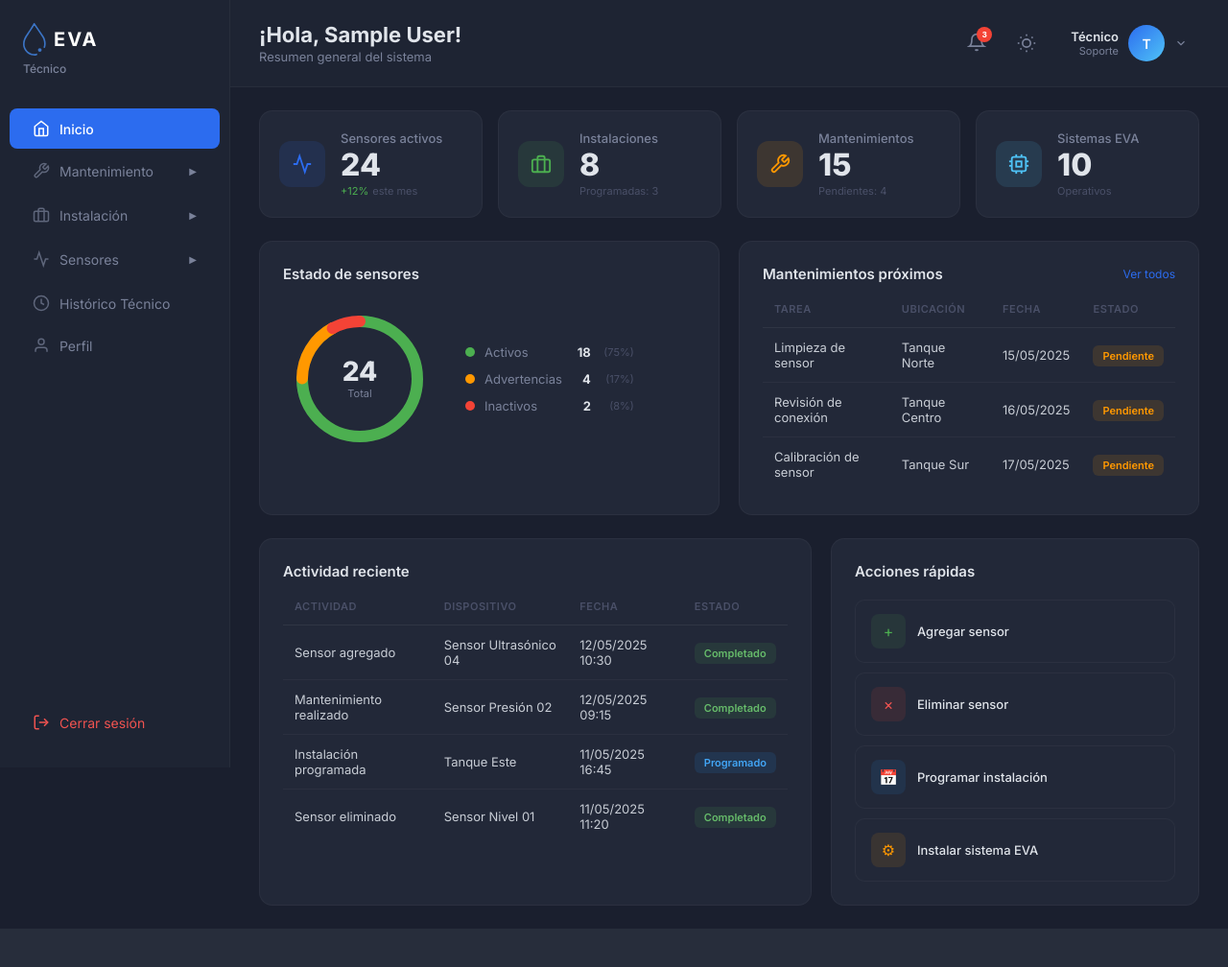
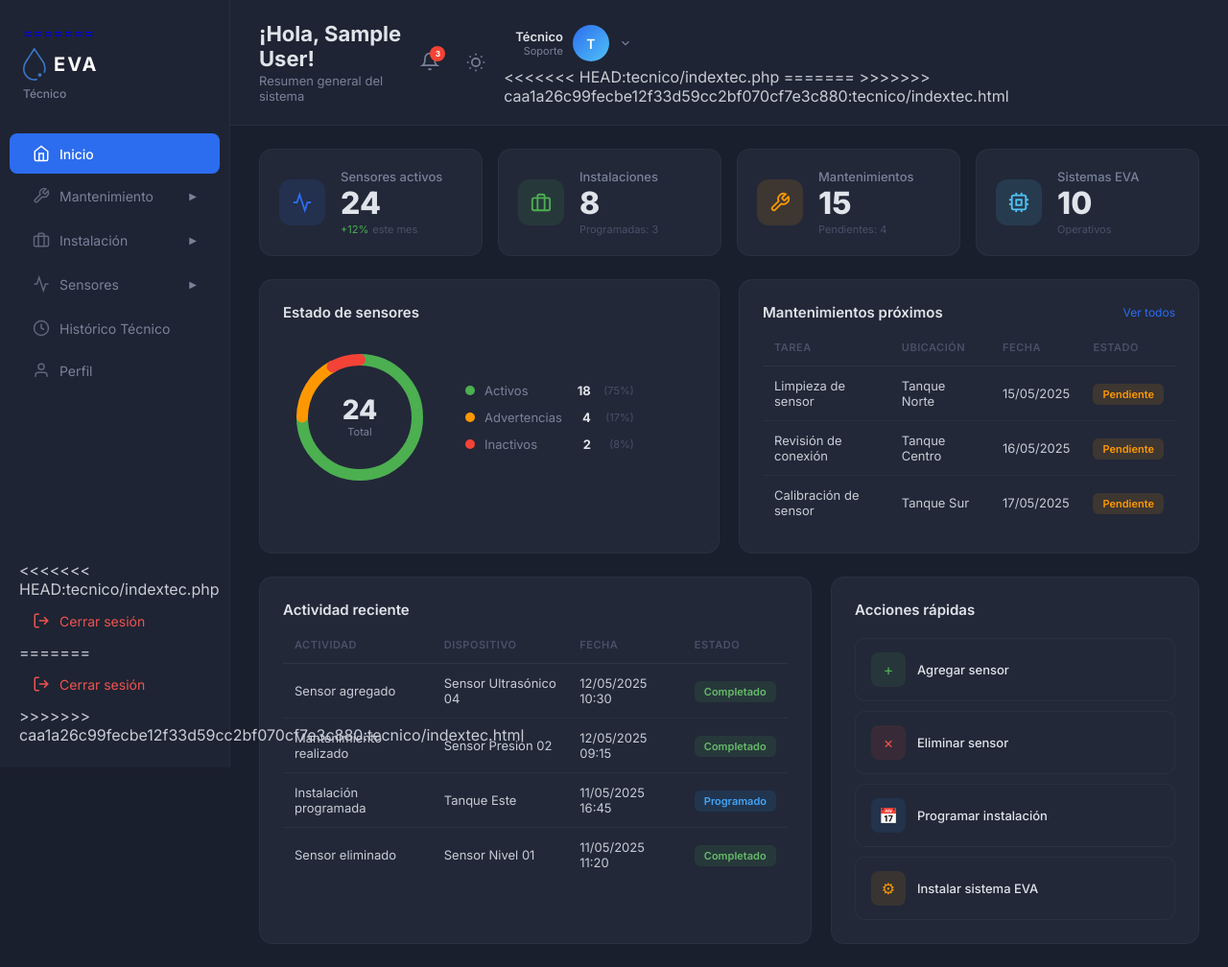
Before and after one commit to Lily-ro/Proyecto-Anual-Web, a PHP site: page /tecnico/indextec.php in a window 1280 px wide. Shown: the whole page at 96% size. Before the commit the page ends 968 px from the top, so only its background shows below. Run offline with PHP 8.4, Linux system fonts and the light colour scheme; the visitor is signed in with stand-in values (Sample User, id 1).

Commit message:
fatal diva

```diff
--- a/tecnico/indextec.php
+++ b/tecnico/indextec.php
@@ -16,8 +16,10 @@ if(!isset($_SESSION['rol']) || $_SESSION['rol'] !== 'TECNICO'){
 <body>
 <!-- BARRA LATERAL -->
 <aside class="sidebar">
- <a href="../cliente/indexcli.php" class="sidebar-logo">
-  <svg class="logo-svg" width="37" height="53" viewBox="0 0 37 53" fill="none" xmlns="http://www.w3.org/2000/svg">
+<a href="../cliente/indexcli.php" class="sidebar-logo">
+=======
+ <a href="../cliente/indexcli.html" class="sidebar-logo">
+<svg class="logo-svg" width="37" height="53" viewBox="0 0 37 53" fill="none" xmlns="http://www.w3.org/2000/svg">
    <circle cx="26.9785" cy="43.3208" r="3" fill="#3C75C6"/>
    <path d="M22.2598 51.4631C22.5628 51.3284 22.7998 51.0789 22.9188 50.7695C23.0378 50.4601 23.029 50.1161 22.8944 49.8131C22.7598 49.5102 22.5103 49.2731 22.2009 49.1541C21.8914 49.0351 21.5474 49.0439 21.2445 49.1785C19.8615 49.7947 18.1704 49.91 16.5293 49.6893C10.6749 48.8403 5.25149 44.4313 3.33478 38.7933C1.31772 33.0838 3.17894 26.6965 6.53436 21.4902C7.44919 20.0474 8.37331 18.6266 9.31541 17.209C9.93643 16.2742 10.5628 15.3443 11.1927 14.4131C11.8239 13.4796 12.4563 12.5481 13.0865 11.608C15.1972 8.47603 17.2131 5.24513 19.068 1.93363L16.9447 2.02347C21.7025 9.02347 26.4603 16.0235 31.2181 23.0235L31.1919 22.9833C32.9909 26.0258 33.9913 29.8118 33.9443 33.4127C33.9171 35.1216 33.6357 36.8141 33.0732 38.4048C32.9628 38.7174 32.9812 39.061 33.1242 39.3601C33.2673 39.6592 33.5233 39.8892 33.8359 39.9995C34.1485 40.1099 34.4921 40.0915 34.7912 39.9485C35.0903 39.8054 35.3203 39.5494 35.4306 39.2368C36.0899 37.3732 36.4132 35.4047 36.444 33.4537C36.4729 29.3045 35.4424 25.2908 33.3119 21.6583L33.2857 21.6181C28.5279 14.6181 23.7701 7.61813 19.0123 0.618135C18.4281 -0.241428 17.3986 -0.197868 16.889 0.707974C15.062 3.96876 13.1013 7.11201 11.0098 10.216C10.3852 11.1479 9.75453 12.0769 9.12179 13.0126C8.49053 13.9458 7.85971 14.8823 7.23314 15.8255C6.28253 17.2559 5.34771 18.6931 4.4231 20.1514C0.849809 25.6877 -1.38458 32.9081 0.971117 39.6076C3.26484 46.2002 9.2809 51.1272 16.1989 52.1674C18.1639 52.426 20.2912 52.3304 22.2598 51.4631Z" fill="#3C75C6"/>
   </svg>
@@ -73,10 +75,17 @@ if(!isset($_SESSION['rol']) || $_SESSION['rol'] !== 'TECNICO'){
   </ul>
  </nav>
  <div class="sidebar-footer">
+<<<<<<< HEAD:tecnico/indextec.php
    <a href="../config/logout.php">
     <svg viewBox="0 0 24 24" fill="none" stroke="currentColor" stroke-width="2"><path d="M9 21H5a2 2 0 01-2-2V5a2 2 0 012-2h4"/><polyline points="16 17 21 12 16 7"/><line x1="21" y1="12" x2="9" y2="12"/></svg>
     <span>Cerrar sesión</span>
    </a>
+=======
+  <a href="../cliente/indexcli.html">
+   <svg viewBox="0 0 24 24" fill="none" stroke="currentColor" stroke-width="2"><path d="M9 21H5a2 2 0 01-2-2V5a2 2 0 012-2h4"/><polyline points="16 17 21 12 16 7"/><line x1="21" y1="12" x2="9" y2="12"/></svg>
+   <span>Cerrar sesión</span>
+  </a>
+>>>>>>> caa1a26c99fecbe12f33d59cc2bf070cf7e3c880:tecnico/indextec.html
  </div>
 </aside>
 
@@ -101,6 +110,7 @@ if(!isset($_SESSION['rol']) || $_SESSION['rol'] !== 'TECNICO'){
       <div class="user-avatar">T</div>
       <svg width="14" height="14" viewBox="0 0 24 24" fill="none" stroke="#7a829a" stroke-width="2"><polyline points="6 9 12 15 18 9"/></svg>
      </div>
+<<<<<<< HEAD:tecnico/indextec.php
       <div class="user-menu hidden" id="userMenu">
        <a class="user-menu-item" href="perfil.php">
         <svg width="16" height="16" viewBox="0 0 24 24" fill="none" stroke="currentColor" stroke-width="2"><path d="M20 21v-2a4 4 0 00-4-4H8a4 4 0 00-4 4v2"/><circle cx="12" cy="7" r="4"/></svg>
@@ -111,6 +121,18 @@ if(!isset($_SESSION['rol']) || $_SESSION['rol'] !== 'TECNICO'){
         <span>Configuración</span>
        </a>
       </div>
+=======
+     <div class="user-menu hidden" id="userMenu">
+      <a class="user-menu-item" href="../cliente/indexcli.html">
+       <svg width="16" height="16" viewBox="0 0 24 24" fill="none" stroke="currentColor" stroke-width="2"><rect x="3" y="3" width="7" height="7" rx="1"/><rect x="14" y="3" width="7" height="7" rx="1"/><rect x="3" y="14" width="7" height="7" rx="1"/><rect x="14" y="14" width="7" height="7" rx="1"/></svg>
+       <span>Plebeyo</span>
+      </a>
+      <a class="user-menu-item" href="indextec.html">
+       <svg width="16" height="16" viewBox="0 0 24 24" fill="none" stroke="currentColor" stroke-width="2"><polyline points="22 12 18 12 15 21 9 3 6 12 2 12"/></svg>
+       <span>Técnico</span>
+      </a>
+     </div>
+>>>>>>> caa1a26c99fecbe12f33d59cc2bf070cf7e3c880:tecnico/indextec.html
     </div>
   </div>
  </header>
```
